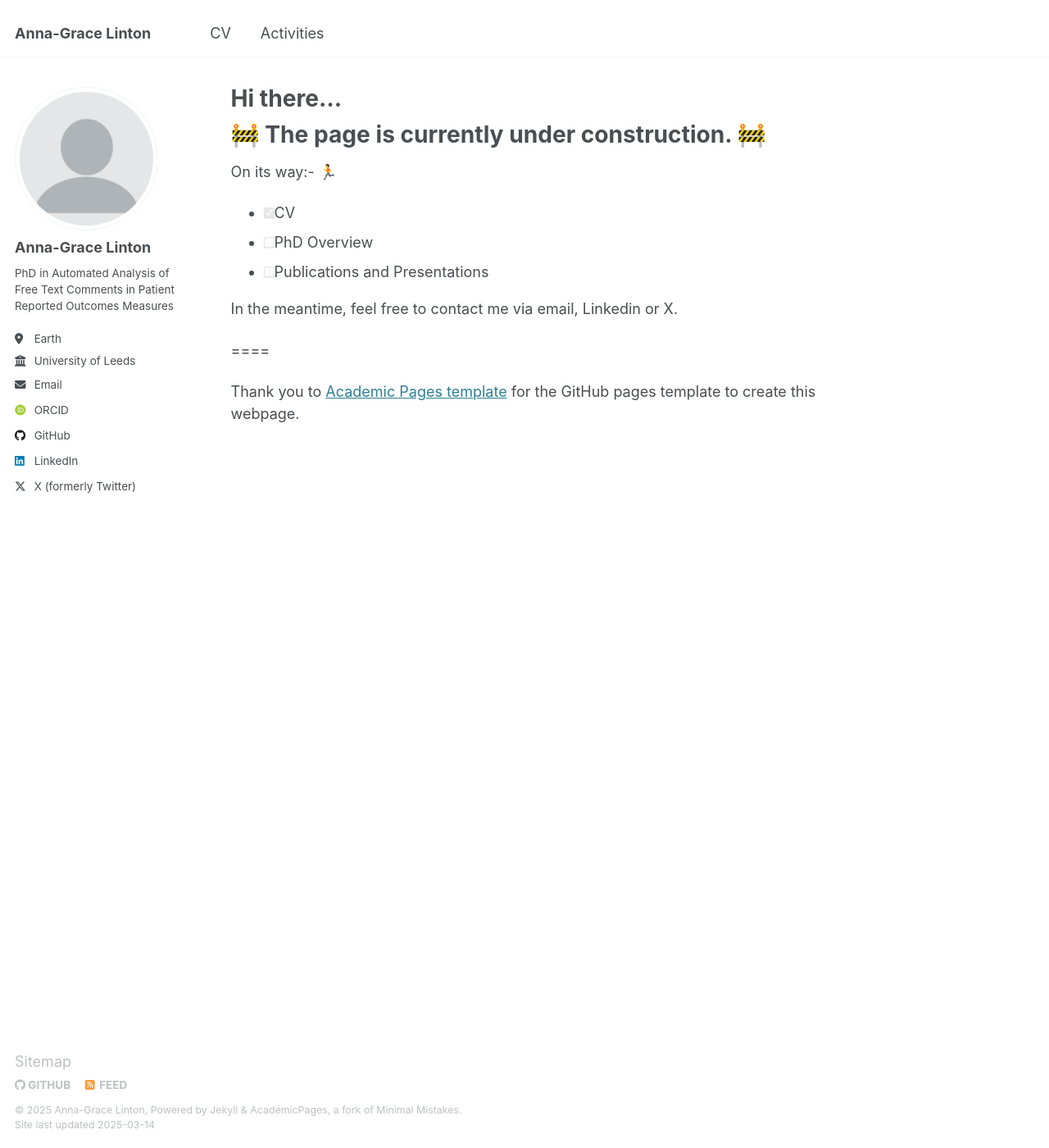
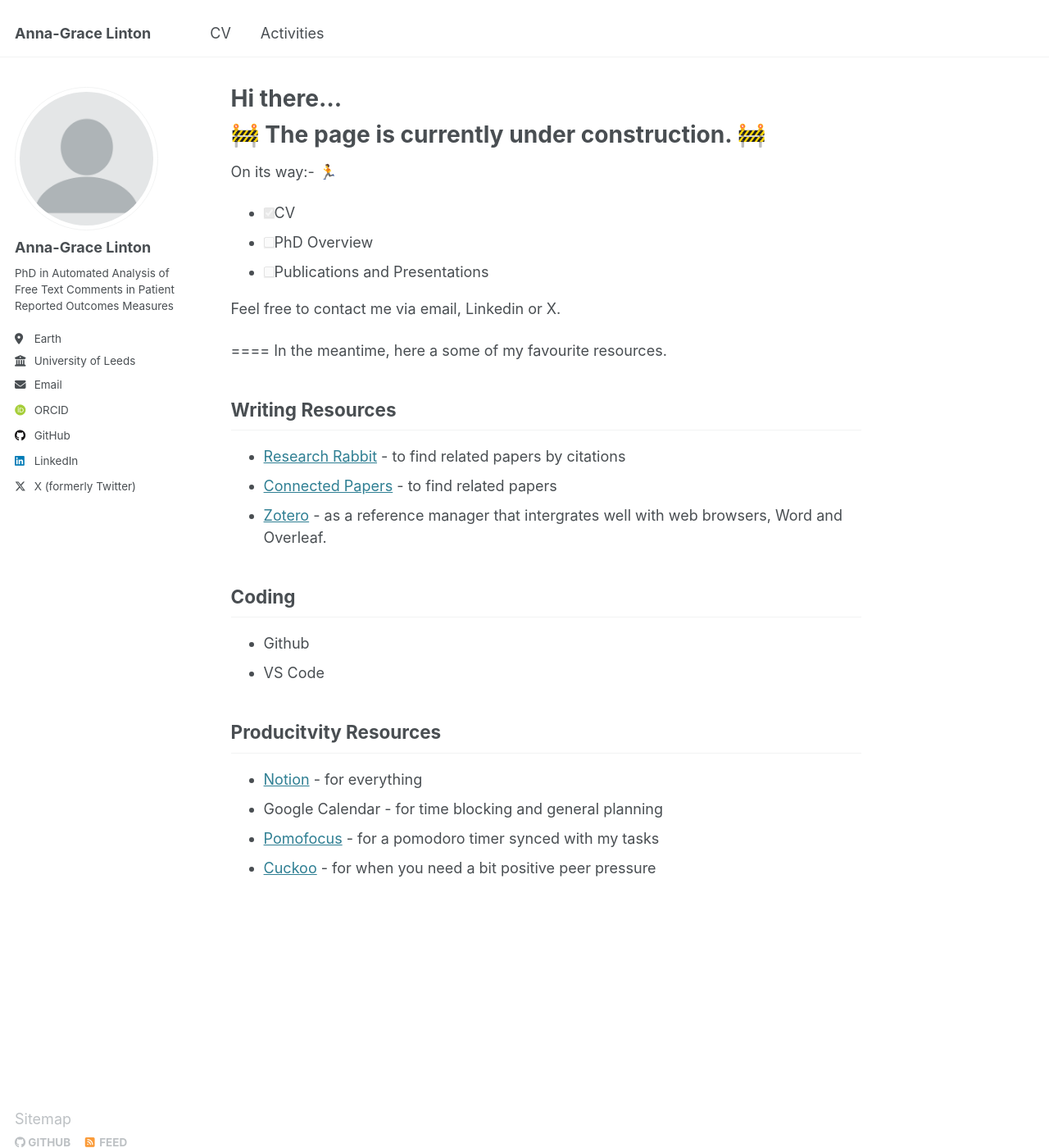
Before and after one commit to AnnaLinton/annalinton.github.io, a Jekyll site: the page built from _pages/about.md, in a window 1280 px wide and 1400 px high. Shown: the whole window at 82% size. Built offline with Jekyll 4.4.1, drawn with Linux system fonts in a browser that asks for light colours; some web fonts are replaced.

Commit message:
Update about.md with fav resources

```diff
--- a/_pages/about.md
+++ b/_pages/about.md
@@ -14,8 +14,22 @@ On its way:- 🏃
 - [ ] PhD Overview
 - [ ] Publications and Presentations
 
-In the meantime, feel free to contact me via email, Linkedin or X.
+Feel free to contact me via email, Linkedin or X.
 
 ====
+In the meantime, here a some of my favourite resources.
 
-Thank you to [Academic Pages template](https://github.com/academicpages/academicpages.github.io) for the GitHub pages template to create this webpage.
+## Writing Resources
+- [Research Rabbit](https://researchrabbitapp.com/) - to find related papers by citations
+- [Connected Papers](https://www.connectedpapers.com/) - to find related papers
+- [Zotero](https://www.zotero.org/) - as a reference manager that intergrates well with web browsers, Word and Overleaf.
+
+## Coding
+- Github
+- VS Code
+
+## Producitvity Resources
+- [Notion](notion.so) - for everything
+- Google Calendar - for time blocking and general planning
+- [Pomofocus](https://pomofocus.io/) - for a pomodoro timer synced with my tasks
+- [Cuckoo](https://cuckoo.team/) - for when you need a bit positive peer pressure
```
